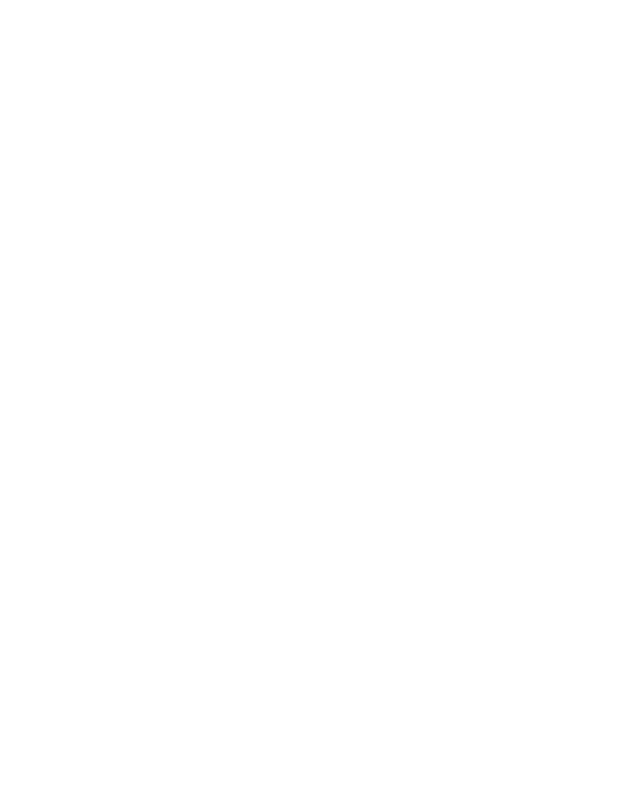
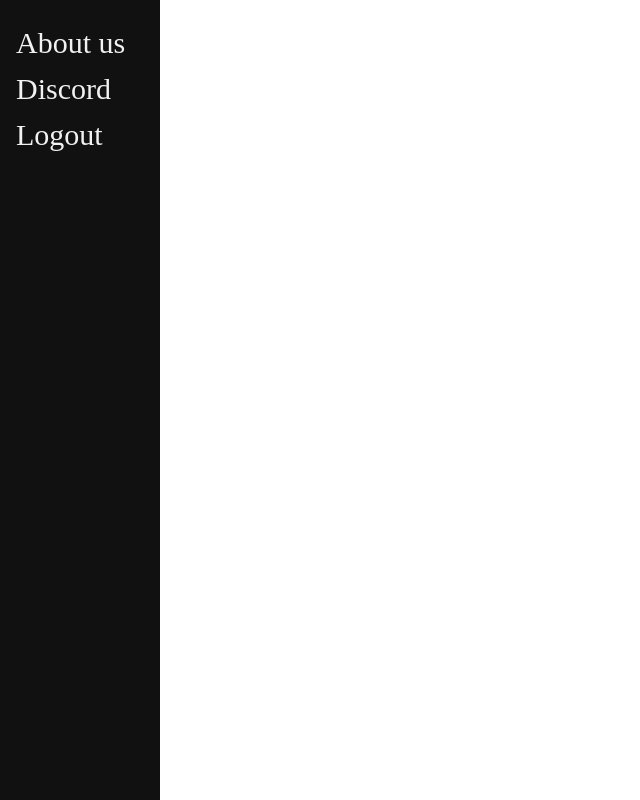
Before and after one commit to frackz/GMP, a plain HTML site: page website/index.html in a window 1280 px wide. Shown: the whole page, without its empty margins (0-640 px from the left). Drawn offline with Linux system fonts and the light colour scheme.

Commit message:
Website start

```diff
--- a/website/css/style.css
+++ b/website/css/style.css
@@ -1,3 +1,38 @@
-div {
-    background: rgba(27, 231, 27, 0.3)
-  }
+/* The sidebar menu */
+.sidenav {
+  height: 100%; /* Full-height: remove this if you want "auto" height */
+  width: 160px; /* Set the width of the sidebar */
+  position: fixed; /* Fixed Sidebar (stay in place on scroll) */
+  z-index: 1; /* Stay on top */
+  top: 0; /* Stay at the top */
+  left: 0;
+  background-color: #111; /* Black */
+  overflow-x: hidden; /* Disable horizontal scroll */
+  padding-top: 20px;
+}
+
+/* The navigation menu links */
+.sidenav a {
+  padding: 6px 8px 6px 16px;
+  text-decoration: none;
+  font-size: 30px;
+  color: #f1f1f1;
+  display: block;
+}
+
+/* When you mouse over the navigation links, change their color */
+.sidenav a:hover {
+  color: #f1f1f1;
+}
+
+/* Style page content */
+.main {
+  margin-left: 160px; /* Same as the width of the sidebar */
+  padding: 0px 10px;
+}
+
+/* On smaller screens, where height is less than 450px, change the style of the sidebar (less padding and a smaller font size) */
+@media screen and (max-height: 450px) {
+  .sidenav {padding-top: 15px;}
+  .sidenav a {font-size: 18px;}
+}
--- a/website/index.html
+++ b/website/index.html
@@ -4,12 +4,21 @@
     <meta charset="UTF-8">
     <meta http-equiv="X-UA-Compatible" content="IE=edge">
     <meta name="viewport" content="width=device-width, initial-scale=1.0">
-    <link href="style.css">
+    <link rel="stylesheet" href="css/style.css">
     <title>GMP</title>
 </head>
 <body>
-    <div>
+<!-- Side navigation -->
+    <div class="sidenav">
+        <a href="#">About us</a>
+        <a href="#">Discord</a>
+        <a href="#">Logout</a>
+    </div>
+
+  <!-- Page content -->
+    <div class="main">
 
     </div>
+
 </body>
 </html>
```
